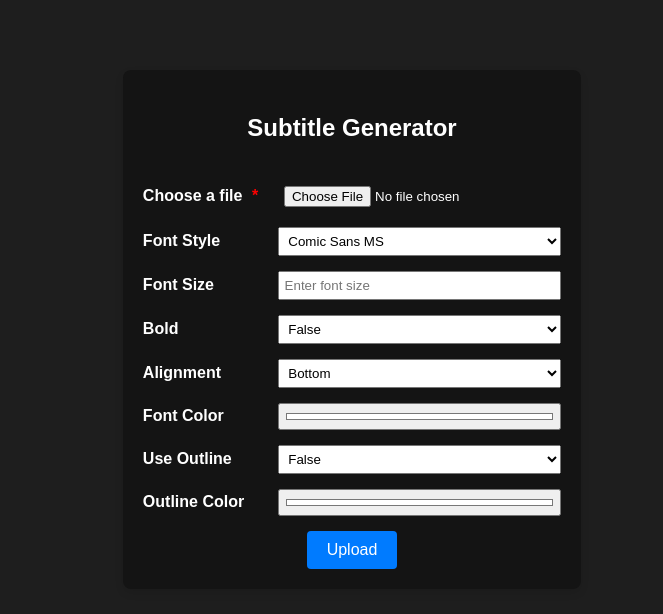
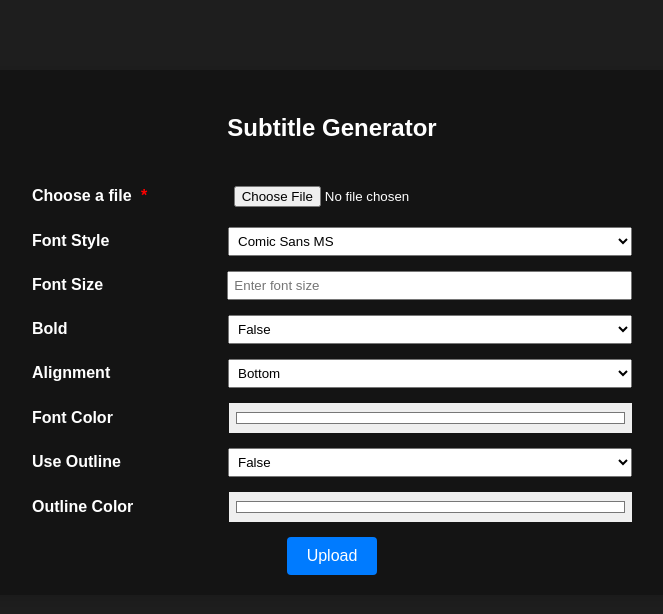
Before and after one commit to thomaskiely/subtitle-generator, a React (Vite) app in the folder react/: page / in a window 1280 px wide. Shown: the top 614 px of the page, without its empty margins (308-971 px from the left). Built offline with nearby package versions, Linux system fonts and the light colour scheme.

Commit message:
css for color picker

```diff
--- a/react/src/App.css
+++ b/react/src/App.css
@@ -1,27 +1,27 @@
 body {
   display: flex;
-  justify-content: center;  /* Center horizontally */
-  align-items: flex-start;  /* Align at the top of the page */
+  justify-content: center;
+  align-items: flex-start;
   height: 100vh;
   margin: 0;
   font-family: Arial, sans-serif;
   background-color: rgb(30,30,30);
-  padding-top: 50px; /* Adds padding at the top */
+  padding-top: 50px;
 }
 
 form {
   display: flex;
-  flex-direction: column; /* Stack form elements vertically */
-  align-items: center;    /* Center elements horizontally */
-  gap: 15px;              /* Space between form elements */
+  flex-direction: column;
+  align-items: center;
+  gap: 15px;
   background-color: rgb(20,20,20);
   color: white;
   padding: 20px;
   border-radius: 8px;
   box-shadow: 0 4px 8px rgba(0, 0, 0, 0.1);
   width: 100%;
-  max-width: 700px; /* Max width of the form */
-  margin-top: 20px; /* Space from the top of the page */
+  width: 650px;
+  margin-top: 20px;
 }
 
 button {
@@ -94,3 +94,40 @@ input, select {
     transform: rotate(360deg);
   }
 }
+
+.form-group.color-picker-group {
+  display: flex;
+  align-items: center;
+  justify-content: flex-start;
+  gap: 10px;
+  width: 100%;
+  max-width: 600px;
+}
+
+
+.color-picker-group label {
+  flex: 1;
+  min-width: 120px;
+  text-align: left;
+  font-weight: bold;
+}
+
+
+.color-picker-group input[type="color"] {
+  width: 50px;
+  height: 30px;
+  padding: 0;
+  border: none;
+  cursor: pointer;
+}
+
+.color-picker-group input[type="text"] {
+  flex: 2;
+  width: 100%;
+}
+#font-color {
+  width: 50px;
+  height: 30px;
+  border: none;
+  cursor: pointer;
+}
```
Also changed, not shown: 1 other file (tests, documents, lock files or other folders).
